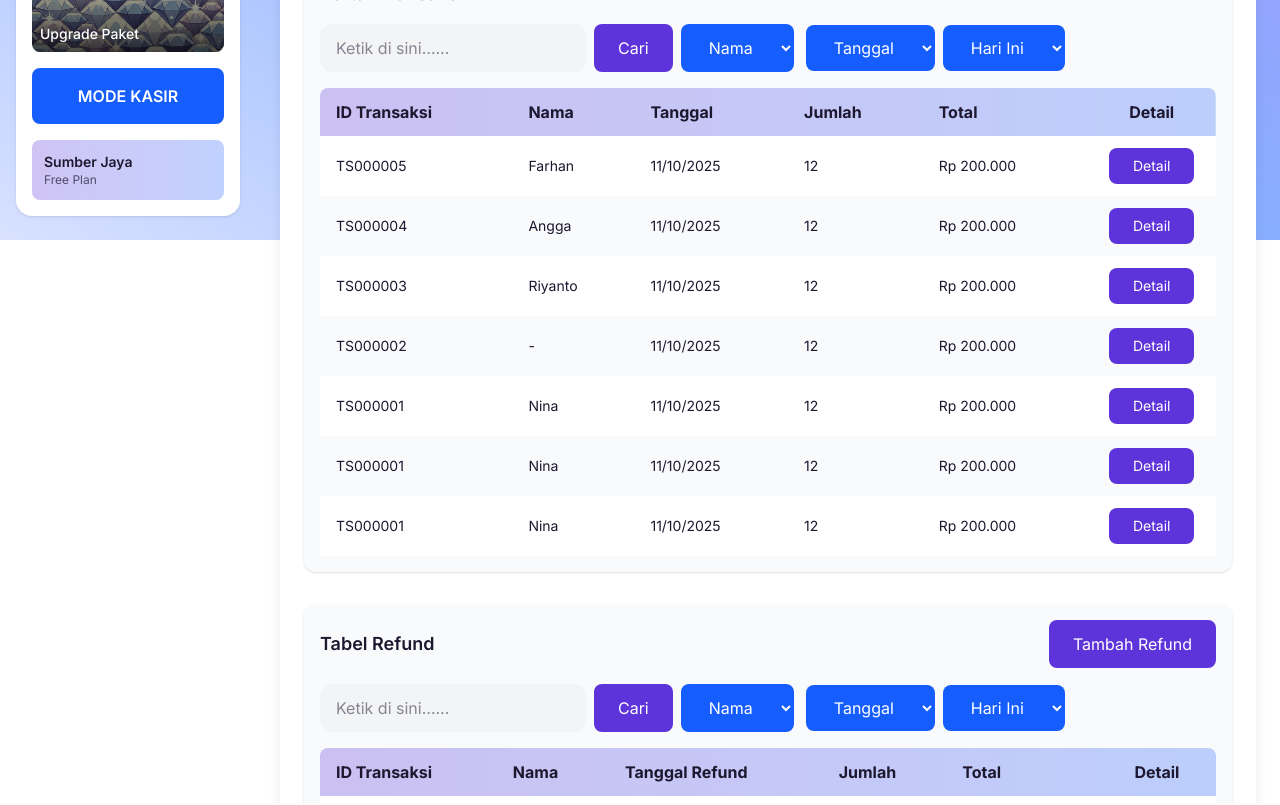
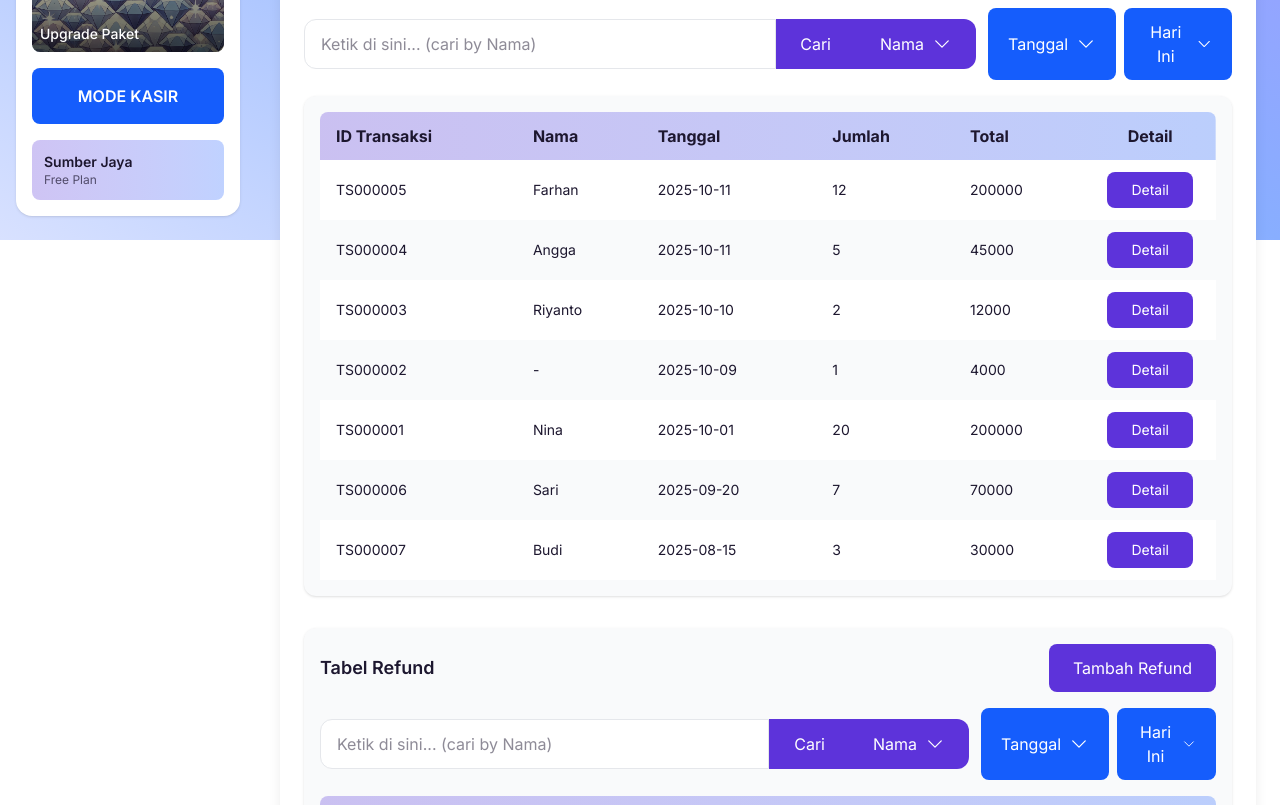
Before and after one commit to farhanangga/bimbim, a Next.js app: page /dashboard/transaksi/main in a window 1280 px wide. Shown: the part 560-1365 px from the top of the page. Built offline with nearby package versions, Linux system fonts and the light colour scheme.

Commit message:
Adjustmunt the buttons

```diff
--- a/src/app/dashboard/transaksi/main/page.tsx
+++ b/src/app/dashboard/transaksi/main/page.tsx
@@ -1,40 +1,187 @@
 "use client";
 
-import { useState } from "react";
+import { useState, useMemo } from "react";
 import { useRouter } from "next/navigation";
 import Sidebar from "@/components/Sidebar";
-import { Menu } from "lucide-react";
+import { Menu, X } from "lucide-react";
+
+/**
+ * TransaksiPage (updated)
+ *
+ * Changes:
+ * - Replaced select dropdowns with plain buttons that open centered modals.
+ * - Search input + Search button + Jenis button aligned in one line with input rounded-left and jenis rounded-right.
+ * - Modal component (centered overlay) used for Jenis, Date, Range.
+ * - Frontend-only filtering of daftarTransaksi & tabelRefund for demonstration.
+ *
+ * No backend included.
+ */
+
+const ARROW_SVG = (
+  <svg
+    xmlns="http://www.w3.org/2000/svg"
+    fill="none"
+    viewBox="0 0 24 24"
+    strokeWidth="1.5"
+    stroke="currentColor"
+    className="w-5 h-5 ml-2"
+    aria-hidden
+  >
+    <path strokeLinecap="round" strokeLinejoin="round" d="m19.5 8.25-7.5 7.5-7.5-7.5" />
+  </svg>
+);
+
+type Trx = {
+  id: string;
+  nama: string;
+  tanggal: string;
+  jumlah: number;
+  total: string;
+};
 
 export default function TransaksiPage() {
   const router = useRouter();
   const [sidebarOpen, setSidebarOpen] = useState(false);
 
+  // Modal states
+  const [jenisOpen, setJenisOpen] = useState(false);
+  const [dateOpen, setDateOpen] = useState(false);
+  const [rangeOpen, setRangeOpen] = useState(false);
+
+  // Filter states
+  const [searchText, setSearchText] = useState("");
+  const [selectedJenis, setSelectedJenis] = useState("Nama");
+  const [selectedDate, setSelectedDate] = useState<string | null>(null);
+  const [selectedRange, setSelectedRange] = useState("Hari Ini");
+
   // Dummy data
-  const transaksiTerakhir = [
-    { id: "TS000005", nama: "Farhan", tanggal: "11/10/2025", jumlah: 12, total: "Rp 200.000" },
-    { id: "TS000004", nama: "Angga", tanggal: "11/10/2025", jumlah: 12, total: "Rp 200.000" },
-    { id: "TS000003", nama: "Riyanto", tanggal: "11/10/2025", jumlah: 12, total: "Rp 200.000" },
-    { id: "TS000002", nama: "-", tanggal: "11/10/2025", jumlah: 12, total: "Rp 200.000" },
-    { id: "TS000001", nama: "Nina", tanggal: "11/10/2025", jumlah: 12, total: "Rp 200.000" },
+  const transaksiTerakhir: Trx[] = [
+    { id: "TS000005", nama: "Farhan", tanggal: "2025-10-11", jumlah: 12, total: "200000" },
+    { id: "TS000004", nama: "Angga", tanggal: "2025-10-11", jumlah: 5, total: "45000" },
+    { id: "TS000003", nama: "Riyanto", tanggal: "2025-10-10", jumlah: 2, total: "12000" },
+    { id: "TS000002", nama: "-", tanggal: "2025-10-09", jumlah: 1, total: "4000" },
+    { id: "TS000001", nama: "Nina", tanggal: "2025-10-01", jumlah: 20, total: "200000" },
   ];
 
-  const daftarTransaksi = [
-    { id: "TS000005", nama: "Farhan", tanggal: "11/10/2025", jumlah: 12, total: "Rp 200.000" },
-    { id: "TS000004", nama: "Angga", tanggal: "11/10/2025", jumlah: 12, total: "Rp 200.000" },
-    { id: "TS000003", nama: "Riyanto", tanggal: "11/10/2025", jumlah: 12, total: "Rp 200.000" },
-    { id: "TS000002", nama: "-", tanggal: "11/10/2025", jumlah: 12, total: "Rp 200.000" },
-    { id: "TS000001", nama: "Nina", tanggal: "11/10/2025", jumlah: 12, total: "Rp 200.000" },
-    { id: "TS000001", nama: "Nina", tanggal: "11/10/2025", jumlah: 12, total: "Rp 200.000" },
-    { id: "TS000001", nama: "Nina", tanggal: "11/10/2025", jumlah: 12, total: "Rp 200.000" },
+  const daftarTransaksi: Trx[] = [
+    { id: "TS000005", nama: "Farhan", tanggal: "2025-10-11", jumlah: 12, total: "200000" },
+    { id: "TS000004", nama: "Angga", tanggal: "2025-10-11", jumlah: 5, total: "45000" },
+    { id: "TS000003", nama: "Riyanto", tanggal: "2025-10-10", jumlah: 2, total: "12000" },
+    { id: "TS000002", nama: "-", tanggal: "2025-10-09", jumlah: 1, total: "4000" },
+    { id: "TS000001", nama: "Nina", tanggal: "2025-10-01", jumlah: 20, total: "200000" },
+    { id: "TS000006", nama: "Sari", tanggal: "2025-09-20", jumlah: 7, total: "70000" },
+    { id: "TS000007", nama: "Budi", tanggal: "2025-08-15", jumlah: 3, total: "30000" },
   ];
 
-  const tabelRefund = [
-    { id: "TS000005", nama: "Farhan", tanggal: "11/10/2025", jumlah: 12, total: "Rp 200.000" },
-    { id: "TS000004", nama: "Angga", tanggal: "11/10/2025", jumlah: 12, total: "Rp 200.000" },
-    { id: "TS000003", nama: "Riyanto", tanggal: "11/10/2025", jumlah: 12, total: "Rp 200.000" },
-    { id: "TS000002", nama: "-", tanggal: "11/10/2025", jumlah: 12, total: "Rp 200.000" },
-    { id: "TS000001", nama: "Nina", tanggal: "11/10/2025", jumlah: 12, total: "Rp 200.000" },
+  const tabelRefund: Trx[] = [
+    { id: "RF00003", nama: "Farhan", tanggal: "2025-10-05", jumlah: 1, total: "20000" },
+    { id: "RF00002", nama: "Angga", tanggal: "2025-09-11", jumlah: 2, total: "40000" },
+    { id: "RF00001", nama: "Nina", tanggal: "2025-08-01", jumlah: 1, total: "10000" },
   ];
+
+  // Jenis options
+  const jenisOptions = [
+    "Nama",
+    "id transaksi",
+    "jumlah =",
+    "jumlah >",
+    "jumlah <",
+    "total harga =",
+    "total harga >",
+    "total harga <",
+  ];
+
+  const rangeOptions = ["Hari Ini", "Minggu Ini", "Bulan Ini"];
+
+  // Helper to parse currency like "Rp 200.000" => 200000
+  function parseCurrencyNumber(s: string) {
+    const digits = s.replace(/[^\d]/g, "");
+    return digits ? parseInt(digits, 10) : 0;
+  }
+
+  // Basic frontend filter function (no backend)
+  function applyFilter(list: Trx[]) {
+    const q = searchText.trim();
+    if (!q && !selectedDate && !selectedRange && selectedJenis === "Nama") return list;
+
+    return list.filter((row) => {
+      // Filter by Date if set: simple equality (you can expand as needed)
+      if (selectedDate) {
+        // normalize to YYYY-MM-DD compare
+        if (row.tanggal !== selectedDate) return false;
+      }
+
+      // Range filtering (demonstrative; not exact -- just example)
+      if (selectedRange === "Hari Ini") {
+        // no-op for demo, you'd implement actual range by date compare
+      }
+
+      // Search by selected jenis
+      if (!q) return true;
+
+      const qLower = q.toLowerCase();
+      switch (selectedJenis) {
+        case "Nama":
+          return row.nama.toLowerCase().includes(qLower);
+        case "id transaksi":
+          return row.id.toLowerCase().includes(qLower);
+        case "jumlah =":
+          return Number(row.jumlah) === Number(q);
+        case "jumlah >":
+          return Number(row.jumlah) > Number(q);
+        case "jumlah <":
+          return Number(row.jumlah) < Number(q);
+        case "total harga =":
+          return parseCurrencyNumber(row.total) === Number(q.replace(/[^\d]/g, ""));
+        case "total harga >":
+          return parseCurrencyNumber(row.total) > Number(q.replace(/[^\d]/g, ""));
+        case "total harga <":
+          return parseCurrencyNumber(row.total) < Number(q.replace(/[^\d]/g, ""));
+        default:
+          return true;
+      }
+    });
+  }
+
+  const filteredDaftar = useMemo(() => applyFilter(daftarTransaksi), [searchText, selectedJenis, selectedDate, selectedRange]);
+  const filteredRefund = useMemo(() => applyFilter(tabelRefund), [searchText, selectedJenis, selectedDate, selectedRange]);
+
+  // Modal component (centered)
+  function Modal({
+    open,
+    onClose,
+    title,
+    children,
+  }: {
+    open: boolean;
+    onClose: () => void;
+    title?: string;
+    children: React.ReactNode;
+  }) {
+    if (!open) return null;
+    return (
+      <div
+        className="fixed inset-0 z-50 flex items-center justify-center px-4"
+        role="dialog"
+        aria-modal="true"
+      >
+        <div className="absolute inset-0 bg-black/40" onClick={onClose} />
+        <div className="relative bg-white rounded-2xl shadow-xl w-full max-w-md mx-auto p-4 z-10">
+          <div className="flex items-center justify-between mb-3">
+            <div className="text-lg font-semibold">{title}</div>
+            <button
+              className="p-2 rounded-md hover:bg-gray-100"
+              onClick={onClose}
+              aria-label="Close modal"
+            >
+              <X size={20} />
+            </button>
+          </div>
+          <div>{children}</div>
+        </div>
+      </div>
+    );
+  }
 
   return (
     <div className="relative min-h-screen text-[#1D172F]">
@@ -49,17 +196,14 @@ export default function TransaksiPage() {
       {/* Sidebar Mobile */}
       {sidebarOpen && (
         <div className="fixed inset-0 z-40 flex md:hidden">
-          <div
-            className="absolute inset-0 bg-black/50"
-            onClick={() => setSidebarOpen(false)}
-          />
+          <div className="absolute inset-0 bg-black/50" onClick={() => setSidebarOpen(false)} />
           <div className="relative bg-white w-64 h-full shadow-xl z-50">
             <Sidebar />
           </div>
         </div>
       )}
 
-      {/* Tombol Hamburger Mobile */}
+      {/* Hamburger Mobile */}
       <div className="md:hidden flex items-center p-4 bg-white shadow sticky top-0 z-30">
         <button onClick={() => setSidebarOpen(true)}>
           <Menu size={28} />
@@ -70,18 +214,17 @@ export default function TransaksiPage() {
       {/* Main Content */}
       <div className="md:ml-64 p-4 md:p-6">
         <div className="bg-white p-4 md:p-6 rounded-2xl shadow-lg space-y-8">
+          {/* TRANSAKSI TERAKHIR */}
+          <div className="flex sm:flex-row justify-between items-center gap-3 mb-4">
 
-          {/* =========================== */}
-          {/*        TRANSAKSI TERAKHIR   */}
-          {/* =========================== */}
-          <div className="bg-gray-50 p-4 rounded-xl shadow overflow-x-auto">
-            <div className="flex flex-col sm:flex-row sm:justify-between sm:items-center gap-3 mb-4">
               <p className="font-semibold text-lg">Transaksi Terakhir</p>
 
-              <button className="bg-[#5D33DA] text-white px-6 py-3 rounded-lg hover:bg-[#4A28B5] w-full sm:w-auto">
+              <button className="bg-[#5D33DA] text-white px-6 py-3 rounded-lg hover:bg-[#4A28B5] w-50 sm:w-auto">
                 Tambah Transaksi
               </button>
             </div>
+          <div className="bg-gray-50 p-4 rounded-xl shadow overflow-x-auto">
+
 
             <table className="w-full min-w-[700px] text-left border-collapse">
               <thead>
@@ -103,9 +246,7 @@ export default function TransaksiPage() {
                     <td className="py-3 px-4">{trx.jumlah}</td>
                     <td className="py-3 px-4">{trx.total}</td>
                     <td className="py-3 text-center">
-                      <button className="bg-[#5D33DA] text-white px-6 py-2 rounded-lg">
-                        Detail
-                      </button>
+                      <button className="bg-[#5D33DA] text-white px-6 py-2 rounded-lg">Detail</button>
                     </td>
                   </tr>
                 ))}
@@ -113,37 +254,79 @@ export default function TransaksiPage() {
             </table>
           </div>
 
-          {/* =========================== */}
-          {/*        DAFTAR TRANSAKSI     */}
-          {/* =========================== */}
-          <div className="bg-gray-50 p-4 rounded-xl shadow overflow-x-auto">
-            <p className="font-semibold text-lg mb-4">Daftar Transaksi</p>
+          {/* DAFTAR TRANSAKSI */}
+          <p className="font-semibold text-lg mb-4">Daftar Transaksi</p>
 
             {/* Search & Filter */}
             <div className="flex flex-col lg:flex-row lg:items-center gap-3 mb-4">
-              <div className="flex flex-col sm:flex-row gap-2">
-                <input
-                  type="text"
-                  placeholder="Ketik di sini……"
-                  className="bg-gray-100 px-4 py-3 rounded-xl outline-none"
-                />
-                <button className="bg-[#5D33DA] text-white px-6 py-3 rounded-lg">
-                  Cari
+              {/* Single-line search group */}
+              <div className="w-full max-w-2xl flex flex-col gap-2 md:flex-row md:gap-0">
+
+            {/* Row 1 (Input + Cari) tetap sejajar di mobile */}
+            <div className="flex w-full">
+              <input
+                type="text"
+                placeholder={`Ketik di sini... (cari by ${selectedJenis})`}
+                className="
+                  flex-1 bg-white border border-gray-200 px-4 py-3
+                  rounded-l-xl md:rounded-l-xl
+                  outline-none focus:ring-1 focus:ring-[#5D33DA]
+                "
+                value={searchText}
+                onChange={(e) => setSearchText(e.target.value)}
+              />
+
+              <button
+                className="
+                  bg-[#5D33DA] text-white px-6 py-3
+                  border-y border-r border-[#5D33DA]
+                  rounded-r-xl md:rounded-none
+                  hover:bg-[#4A28B5]
+                "
+                onClick={() => {}}
+              >
+                Cari
+              </button>
+            </div>
+
+            {/* Row 2 (Jenis) menjadi w-full di mobile */}
+            <button
+              className="
+                bg-[#5D33DA] text-white px-6 py-3
+                rounded-xl md:rounded-r-xl md:rounded-l-none
+                flex items-center justify-center hover:bg-[#4A28B5]
+                w-full md:w-auto
+              "
+              onClick={() => setJenisOpen(true)}
+            >
+              <span className="capitalize">{selectedJenis}</span>
+              {ARROW_SVG}
+            </button>
+
+          </div>
+
+
+              {/* Other filter buttons */}
+              <div className="flex gap-2">
+                <button
+                  className="bg-blue-600 text-white px-5 py-3 rounded-lg flex items-center"
+                  onClick={() => setDateOpen(true)}
+                >
+                  {selectedDate ? `Date: ${selectedDate}` : "Tanggal"}
+                  {ARROW_SVG}
                 </button>
-                <select className="bg-blue-600 text-white px-6 py-3 rounded-lg">
-                  <option>Nama</option>
-                </select>
-              </div>
 
-              <div className="flex gap-2">
-                <select className="bg-blue-600 text-white px-6 py-3 rounded-lg">
-                  <option>Tanggal</option>
-                </select>
-                <select className="bg-blue-600 text-white px-6 py-3 rounded-lg">
-                  <option>Hari Ini</option>
-                </select>
+                <button
+                  className="bg-blue-600 text-white px-5 py-3 rounded-lg flex items-center"
+                  onClick={() => setRangeOpen(true)}
+                >
+                  {selectedRange}
+                  {ARROW_SVG}
+                </button>
               </div>
             </div>
+          <div className="bg-gray-50 p-4 rounded-xl shadow overflow-x-auto">
+
 
             <table className="w-full min-w-[700px] text-left border-collapse">
               <thead>
@@ -157,7 +340,7 @@ export default function TransaksiPage() {
                 </tr>
               </thead>
               <tbody className="text-sm">
-                {daftarTransaksi.map((trx, i) => (
+                {filteredDaftar.map((trx, i) => (
                   <tr key={i} className={i % 2 === 0 ? "bg-white" : "bg-gray-50"}>
                     <td className="py-3 px-4">{trx.id}</td>
                     <td className="py-3 px-4">{trx.nama}</td>
@@ -165,51 +348,59 @@ export default function TransaksiPage() {
                     <td className="py-3 px-4">{trx.jumlah}</td>
                     <td className="py-3 px-4">{trx.total}</td>
                     <td className="py-3 text-center">
-                      <button className="bg-[#5D33DA] text-white px-6 py-2 rounded-lg">
-                        Detail
-                      </button>
+                      <button className="bg-[#5D33DA] text-white px-6 py-2 rounded-lg">Detail</button>
                     </td>
                   </tr>
                 ))}
+
+                {filteredDaftar.length === 0 && (
+                  <tr>
+                    <td className="py-4 px-4 text-center" colSpan={6}>
+                      Tidak ada data.
+                    </td>
+                  </tr>
+                )}
               </tbody>
             </table>
           </div>
 
-          {/* =========================== */}
-          {/*        TABEL REFUND         */}
-          {/* =========================== */}
+          {/* TABEL REFUND */}
           <div className="bg-gray-50 p-4 rounded-xl shadow overflow-x-auto">
             <div className="flex flex-col sm:flex-row sm:justify-between sm:items-center gap-3 mb-4">
               <p className="font-semibold text-lg">Tabel Refund</p>
 
-              <button className="bg-[#5D33DA] text-white px-6 py-3 rounded-lg">
-                Tambah Refund
-              </button>
+              <button className="bg-[#5D33DA] text-white px-6 py-3 rounded-lg">Tambah Refund</button>
             </div>
 
-            {/* Search Refund */}
+            {/* Search Refund (same controls) */}
             <div className="flex flex-col lg:flex-row lg:items-center gap-3 mb-4">
-              <div className="flex flex-col sm:flex-row gap-2">
+              <div className="flex w-full max-w-2xl">
                 <input
                   type="text"
-                  placeholder="Ketik di sini……"
-                  className="bg-gray-100 px-4 py-3 rounded-xl outline-none"
+                  placeholder={`Ketik di sini... (cari by ${selectedJenis})`}
+                  className="flex-1 bg-white border border-gray-200 px-4 py-3 rounded-l-xl outline-none focus:ring-1 focus:ring-[#5D33DA]"
+                  value={searchText}
+                  onChange={(e) => setSearchText(e.target.value)}
                 />
-                <button className="bg-[#5D33DA] text-white px-6 py-3 rounded-lg">
+                <button className="bg-[#5D33DA] text-white px-6 py-3 border-y border-l border-[#5D33DA] hover:bg-[#4A28B5]">
                   Cari
                 </button>
-                <select className="bg-blue-600 text-white px-6 py-3 rounded-lg">
-                  <option>Nama</option>
-                </select>
+                <button
+                  className="bg-[#5D33DA] text-white px-6 py-3 rounded-r-xl flex items-center justify-center hover:bg-[#4A28B5]"
+                  onClick={() => setJenisOpen(true)}
+                >
+                  <span className="capitalize">{selectedJenis}</span>
+                  {ARROW_SVG}
+                </button>
               </div>
 
               <div className="flex gap-2">
-                <select className="bg-blue-600 text-white px-6 py-3 rounded-lg">
-                  <option>Tanggal</option>
-                </select>
-                <select className="bg-blue-600 text-white px-6 py-3 rounded-lg">
-                  <option>Hari Ini</option>
-                </select>
+                <button className="bg-blue-600 text-white px-5 py-3 rounded-lg flex items-center" onClick={() => setDateOpen(true)}>
+                  {selectedDate ? `Date: ${selectedDate}` : "Tanggal"} {ARROW_SVG}
+                </button>
+                <button className="bg-blue-600 text-white px-5 py-3 rounded-lg flex items-center" onClick={() => setRangeOpen(true)}>
+                  {selectedRange} {ARROW_SVG}
+                </button>
               </div>
             </div>
 
@@ -225,7 +416,7 @@ export default function TransaksiPage() {
                 </tr>
               </thead>
               <tbody className="text-sm">
-                {tabelRefund.map((trx, i) => (
+                {filteredRefund.map((trx, i) => (
                   <tr key={i} className={i % 2 === 0 ? "bg-white" : "bg-gray-50"}>
                     <td className="py-3 px-4">{trx.id}</td>
                     <td className="py-3 px-4">{trx.nama}</td>
@@ -233,18 +424,87 @@ export default function TransaksiPage() {
                     <td className="py-3 px-4">{trx.jumlah}</td>
                     <td className="py-3 px-4">{trx.total}</td>
                     <td className="py-3 text-center">
-                      <button className="bg-[#5D33DA] text-white px-6 py-2 rounded-lg">
-                        Detail
-                      </button>
+                      <button className="bg-[#5D33DA] text-white px-6 py-2 rounded-lg">Detail</button>
                     </td>
                   </tr>
                 ))}
+                {filteredRefund.length === 0 && (
+                  <tr>
+                    <td className="py-4 px-4 text-center" colSpan={6}>
+                      Tidak ada data.
+                    </td>
+                  </tr>
+                )}
               </tbody>
             </table>
-
           </div>
         </div>
       </div>
+
+      {/* ==== Jenis Modal ==== */}
+      <Modal open={jenisOpen} onClose={() => setJenisOpen(false)} title="Pilih Jenis">
+        <div className="grid gap-2">
+          {jenisOptions.map((j) => (
+            <button
+              key={j}
+              className={`text-left px-4 py-2 rounded-lg hover:bg-gray-100 ${selectedJenis === j ? "bg-[#F2ECFF] border border-[#D0C0FF]" : ""}`}
+              onClick={() => {
+                setSelectedJenis(j);
+                setJenisOpen(false);
+              }}
+            >
+              {j}
+            </button>
+          ))}
+        </div>
+      </Modal>
+
+      {/* ==== Date Modal ==== */}
+      <Modal open={dateOpen} onClose={() => setDateOpen(false)} title="Pilih Tanggal">
+        <div className="space-y-3">
+          <input
+            type="date"
+            className="w-full border rounded-lg px-3 py-2"
+            value={selectedDate ?? ""}
+            onChange={(e) => setSelectedDate(e.target.value || null)}
+          />
+          <div className="flex justify-between">
+            <button
+              className="px-4 py-2 rounded-lg border"
+              onClick={() => {
+                setSelectedDate(null);
+                setDateOpen(false);
+              }}
+            >
+              Reset
+            </button>
+            <button
+              className="px-4 py-2 rounded-lg bg-[#5D33DA] text-white"
+              onClick={() => setDateOpen(false)}
+            >
+              Terapkan
+            </button>
+          </div>
+        </div>
+      </Modal>
+
+      {/* ==== Range Modal ==== */}
+      <Modal open={rangeOpen} onClose={() => setRangeOpen(false)} title="Pilih Range">
+        <div className="grid gap-2">
+          {rangeOptions.map((r) => (
+            <button
+              key={r}
+              className={`text-left px-4 py-2 rounded-lg hover:bg-gray-100 ${selectedRange === r ? "bg-[#F2ECFF] border border-[#D0C0FF]" : ""}`}
+              onClick={() => {
+                setSelectedRange(r);
+                setRangeOpen(false);
+              }}
+            >
+              {r}
+            </button>
+          ))}
+        </div>
+      </Modal>
     </div>
   );
 }
```
Also changed, not shown: src/components/Sidebar.tsx (+13 -5 lines).
